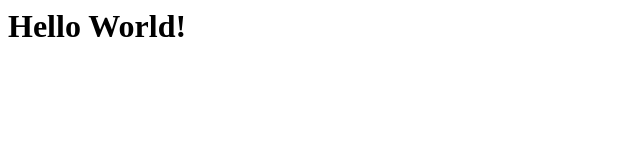
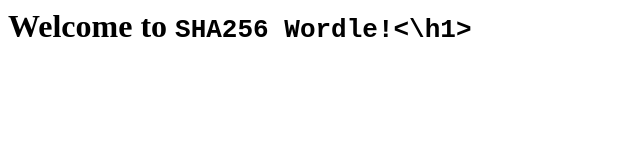
Before and after one commit to iapcmeimpcij2pjncr/wordlebutworse, a plain HTML site: page index.html in a window 1280 px wide. Shown: the whole page, without its empty margins (0-640 px from the left). Drawn offline with Linux system fonts and the light colour scheme.

Commit message:
Update index.html

```diff
--- a/index.html
+++ b/index.html
@@ -1 +1 @@
-<h1>Hello World!<h1>
+<h1>Welcome to <kbd>SHA256<kbd> Wordle!<\h1>
```
